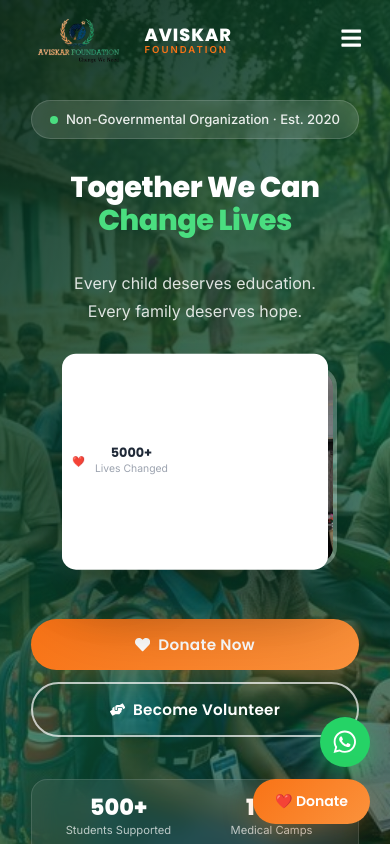
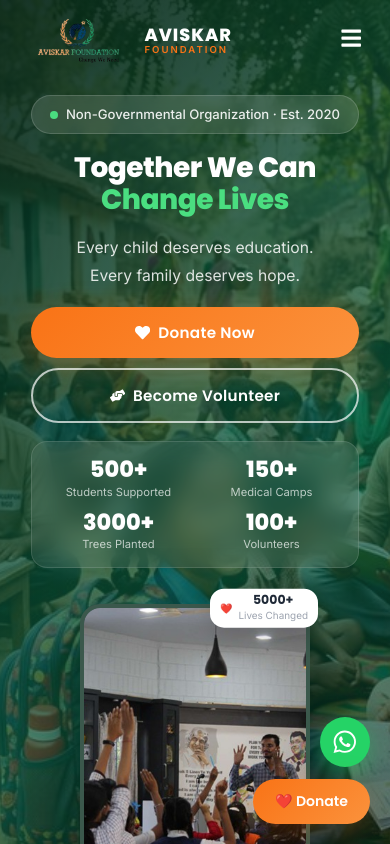
Before and after one commit to bhisekarsatyajit2006/Aviskar, a React (Vite) app: page / in a window 390 px wide. Shown: the top 844 px of the page. Built offline with nearby package versions, Linux system fonts and the light colour scheme.

Commit message:
Fix mobile badge overflow and image frame sizing in hero section

```diff
--- a/src/components/Hero.css
+++ b/src/components/Hero.css
@@ -178,7 +178,7 @@
   border: 4px solid rgba(255, 255, 255, 0.2);
   box-shadow: 0 32px 80px rgba(0, 0, 0, 0.4);
   aspect-ratio: 4 / 5;
-  background: rgba(255, 255, 255, 0.1);
+  background: #0a2e1f;
 }
 
 .hero-img {
@@ -192,7 +192,7 @@
   position: absolute;
   bottom: -14px;
   left: -14px;
-  display: flex;
+  display: inline-flex;
   align-items: center;
   gap: 10px;
   background: white;
@@ -201,6 +201,8 @@
   box-shadow: var(--shadow-lg);
   animation: float 3s ease-in-out infinite;
   z-index: 3;
+  width: auto;
+  max-width: max-content;
 }
 
 .hero-img-badge-2 {
@@ -227,11 +229,13 @@
   font-weight: 700;
   color: var(--text-dark);
   line-height: 1;
+  white-space: nowrap;
 }
 
 .hero-img-badge span {
   font-size: 0.7rem;
   color: var(--text-light);
+  white-space: nowrap;
 }
 
 /* Scroll CTA */
@@ -265,84 +269,87 @@
 @media (max-width: 900px) {
   .hero {
     min-height: auto;
-    padding-top: 100px;
+    padding-top: 95px;
     padding-bottom: 40px;
   }
 
   .hero-content-wrap {
-    display: flex !important;
-    flex-direction: column !important;
-    gap: 32px !important;
+    display: flex;
+    flex-direction: column;
+    gap: 24px;
     text-align: center;
-    padding-top: 0 !important;
-    padding-bottom: 0 !important;
+    padding-top: 0;
+    padding-bottom: 0;
   }
 
-  /* Place Image Card between Headline/Subtitle and Action Buttons */
   .hero-left {
-    display: contents !important; /* unwrap children so order works cleanly */
+    display: flex;
+    flex-direction: column;
+    align-items: center;
+    gap: 18px;
+    width: 100%;
   }
 
   .hero-badge {
-    order: 1;
     margin: 0 auto;
   }
 
   .hero-title {
-    order: 2;
-    font-size: clamp(1.8rem, 6.5vw, 2.5rem);
+    font-size: clamp(1.75rem, 6vw, 2.4rem);
   }
 
   .hero-subtitle {
-    order: 3;
-    font-size: 1rem;
+    font-size: 0.98rem;
     padding: 0 10px;
   }
 
   .hero-right {
-    order: 4 !important;
-    display: flex !important;
-    justify-content: center !important;
-    width: 100% !important;
-    margin: 10px 0 !important;
+    display: flex;
+    justify-content: center;
+    align-items: center;
+    width: 100%;
+    margin: 12px 0;
   }
 
   .hero-img-frame {
-    width: 80% !important;
-    max-width: 300px !important;
-    margin: 0 auto !important;
+    width: 100%;
+    max-width: 270px;
+    margin: 0 auto;
+    position: relative;
   }
 
   .hero-img-inner {
     border-radius: 20px;
-    aspect-ratio: 4 / 3 !important;
-    height: auto !important;
-    min-height: 200px !important;
+    aspect-ratio: 4 / 5;
+    width: 100%;
+    height: auto;
+    max-height: 340px;
   }
 
   .hero-img-badge {
+    position: absolute;
+    bottom: -10px;
     left: -8px;
-    bottom: -8px;
-    padding: 6px 10px;
+    padding: 6px 12px;
+    width: auto !important;
+    max-width: max-content !important;
+    box-shadow: 0 8px 24px rgba(0,0,0,0.18);
   }
 
   .hero-img-badge-2 {
+    bottom: auto;
+    top: -10px;
+    left: auto;
     right: -8px;
-    top: -8px;
-    padding: 6px 10px;
   }
 
   .hero-actions {
-    order: 5 !important;
     justify-content: center;
     width: 100%;
-    margin-top: 10px;
   }
 
   .hero-stats {
-    order: 6 !important;
     width: 100%;
-    margin-top: 10px;
   }
 
   .hero-scroll-btn {
@@ -352,20 +359,29 @@
 
 @media (max-width: 480px) {
   .hero-img-frame {
-    max-width: 250px !important;
+    max-width: 230px;
+  }
+
+  .hero-img-badge {
+    padding: 5px 10px;
+    gap: 6px;
+  }
+
+  .hero-img-badge-icon {
+    font-size: 1.1rem;
   }
 
   .hero-img-badge strong {
-    font-size: 0.8rem;
+    font-size: 0.78rem;
   }
 
   .hero-img-badge span {
-    font-size: 0.65rem;
+    font-size: 0.62rem;
   }
 
   .hero-actions {
     flex-direction: column;
-    gap: 12px;
+    gap: 10px;
   }
 
   .hero-btn {
```
